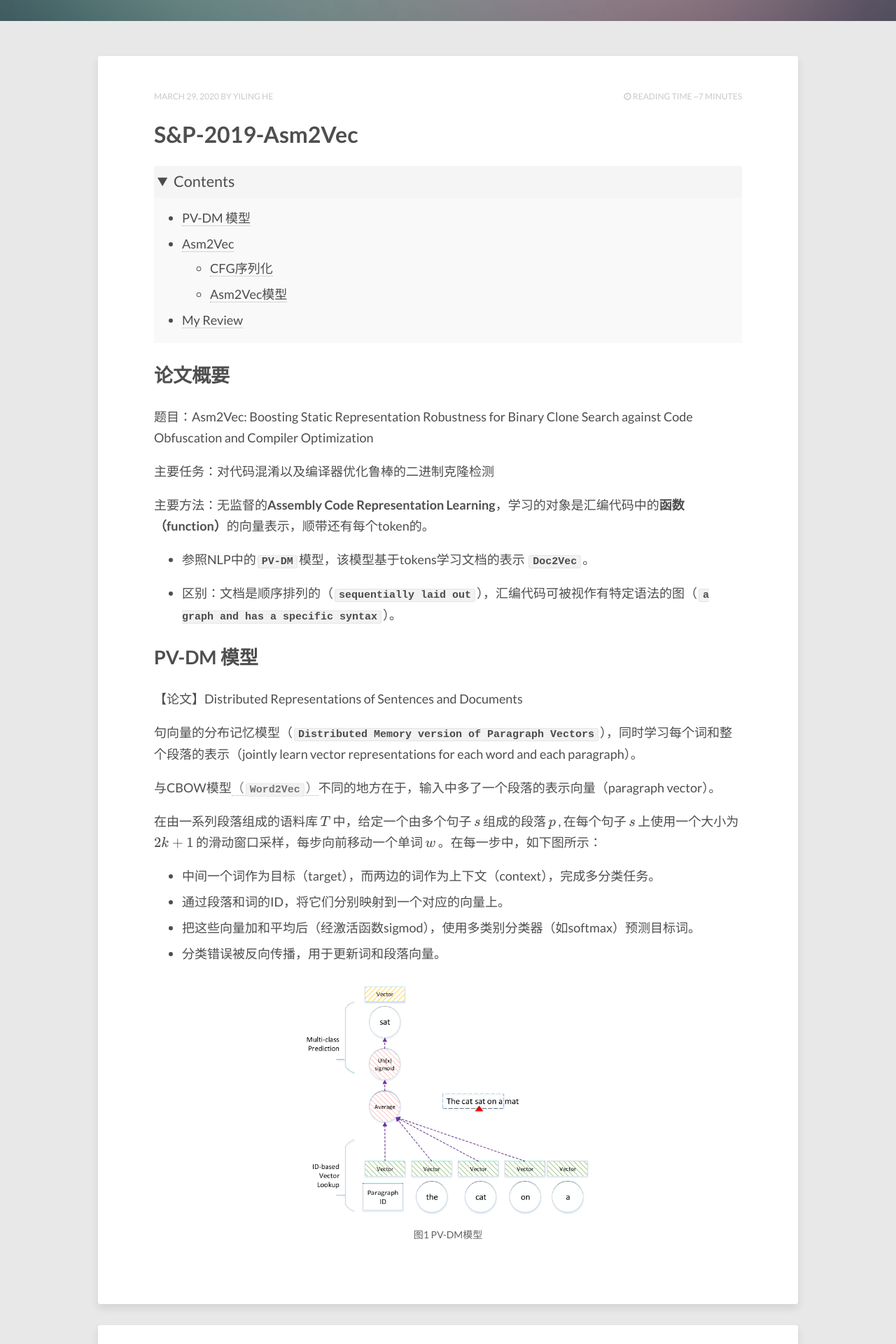
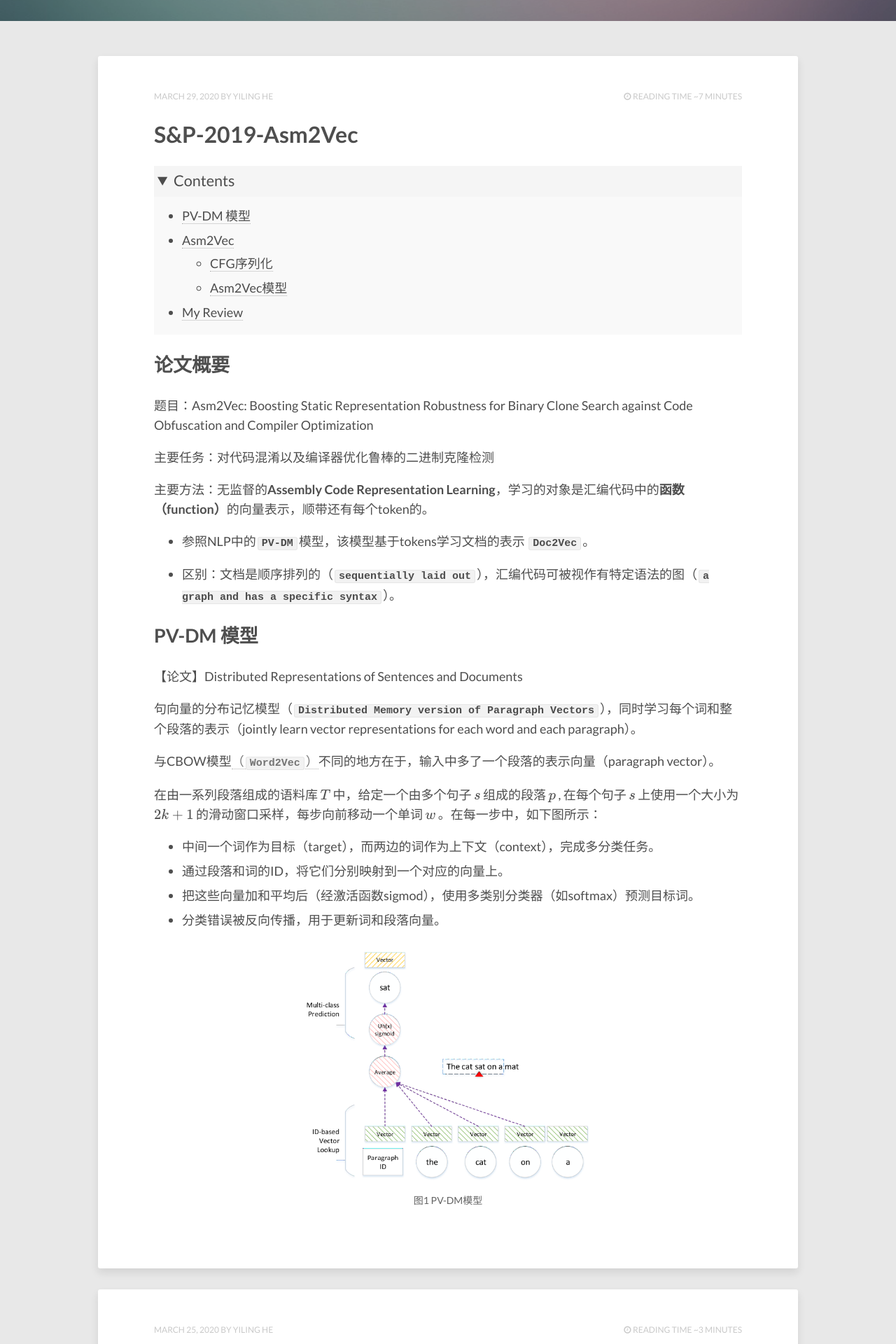
Before and after one commit to E0HYL/BLOG-OF-E0, a Jekyll site: the page built from index.html, in a window 1280 px wide. Shown: the part 370-2290 px from the top of the page at 70% size. Built offline with Jekyll 4.4.1, drawn with Linux system fonts in a browser that asks for light colours; nearby versions of some CDN libraries; formulas are drawn with MathJax 3; the list of posts is cut into pages by our own code.

Commit message:
change doc-line-height

```diff
--- a/_sass/_variables.scss
+++ b/_sass/_variables.scss
@@ -20,7 +20,7 @@ $code-font                       : monospace;
 $alt-font                        : Calibri;
 
 $doc-font-size                   : 16;
-$doc-line-height                 : 30;
+$doc-line-height                 : 28;
 
 
 // set-up the body font-size / line-height
```
